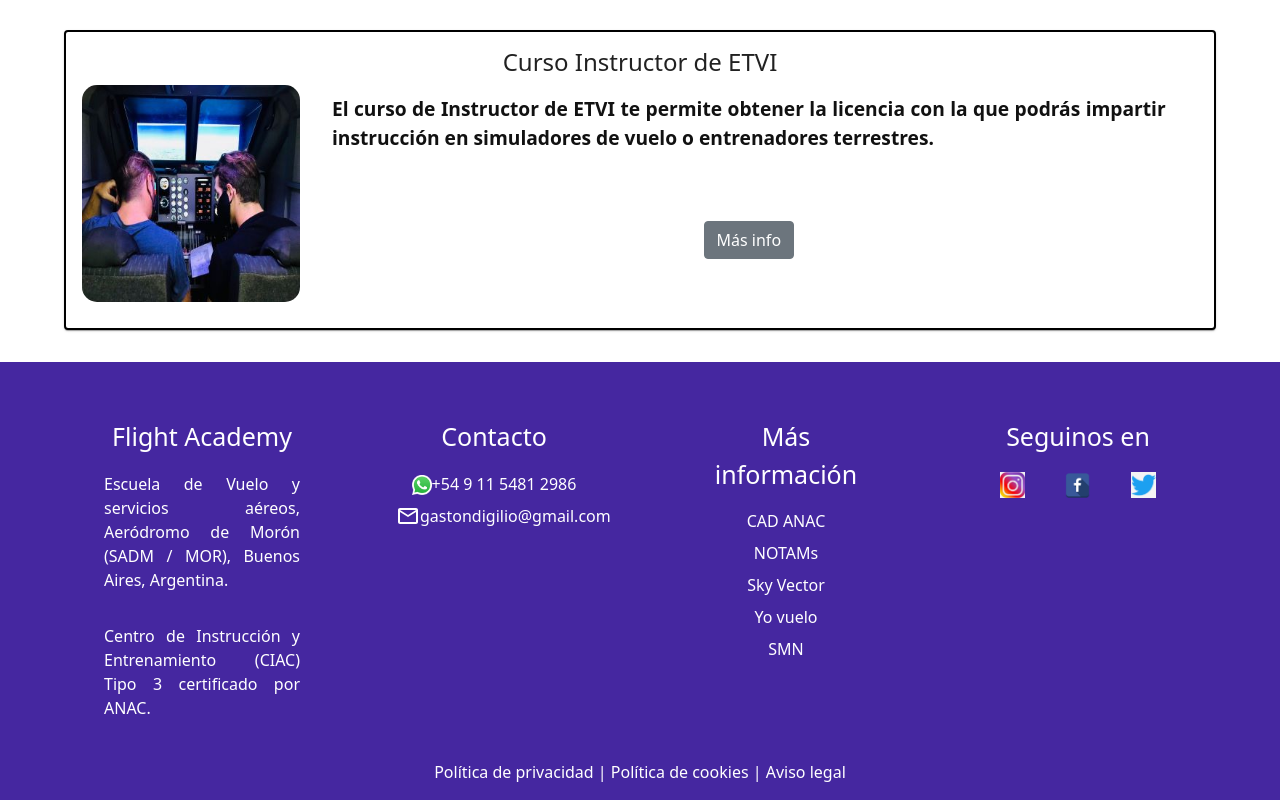
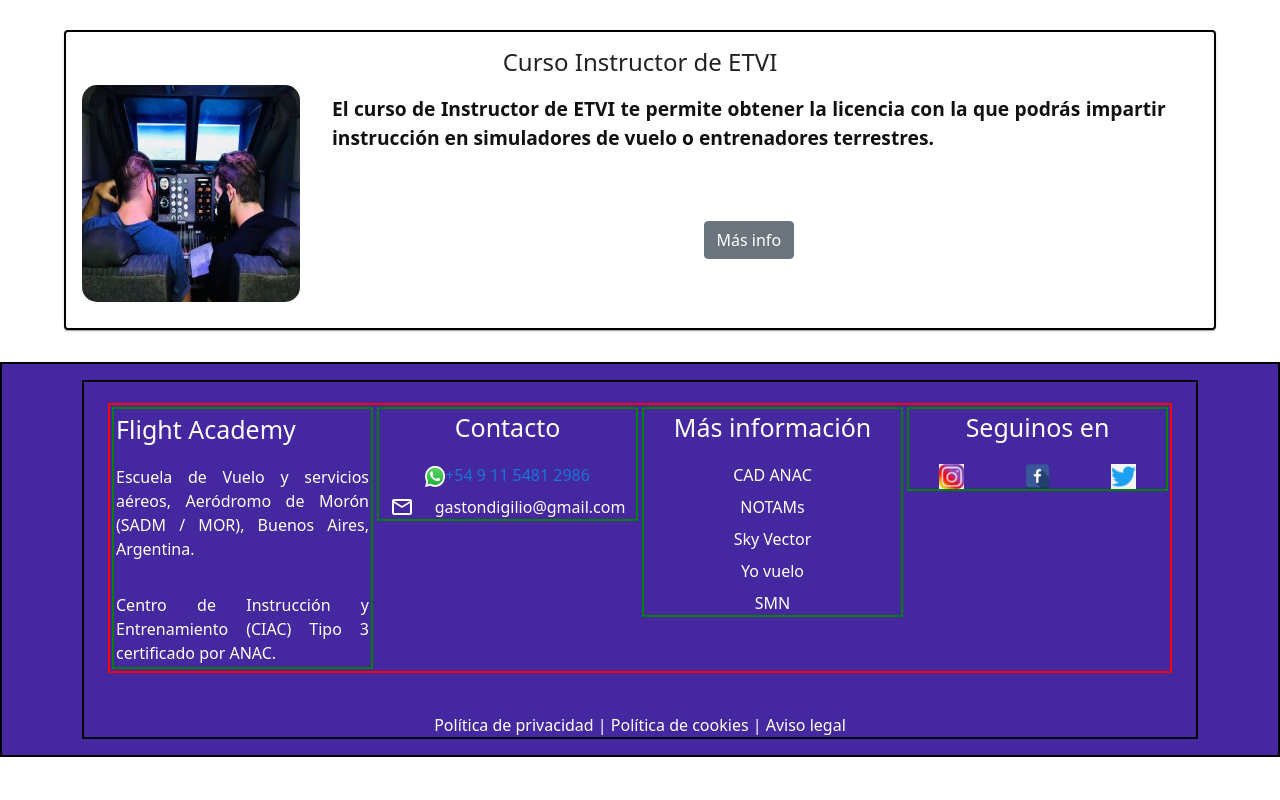
Before and after one commit to gastondigilio/FrontFlightAcademy, a React (Create React App) app: page /cursos in a window 1280 px wide. Shown: the part 1522-2322 px from the top of the page. After the commit the page ends 2279 px from the top, so only its background shows below. Built offline with nearby package versions, Linux system fonts and the light colour scheme.

Commit message:
modificandoFooter

```diff
--- a/src/components/footer/footer.css
+++ b/src/components/footer/footer.css
@@ -15,6 +15,7 @@ a:active {
 
 .footerName{
   text-align: justify;
+  margin: 2px;
 }
 
 .asdasd{
@@ -22,3 +23,23 @@ a:active {
   flex-direction: column;
   justify-content: flex-start;
 }
+
+.footerContainer{
+  border: solid 2px black
+
+}
+
+.footerContainer2{
+  border: solid 2px red;
+  display: flex;
+  align-items: flex-start;
+  justify-content: center;
+  flex-direction: row;
+  margin-top: 2%;
+}
+
+.footerContainer3{
+  border: solid 2px green;
+  margin: 2px;
+  width:50%;
+}
--- a/src/components/footer/footer.jsx
+++ b/src/components/footer/footer.jsx
@@ -11,7 +11,7 @@ import TwitterIcon from '../../images/TwitterIcon.png';
 
 export default function Footer() {
     return (
-        <div>
+        <div className="footerContainer">
             <footer sx={{ bgcolor: "yellow" }}>
                 <Box
                     px={{ xs: 3, sm: 10 }}
@@ -20,13 +20,13 @@ export default function Footer() {
                     color='white'
                     sx={{ bgcolor: "#4527a0" }}
                 >
-                    <Container maxWidth='lg'>
-                        <Grid container spacing={12}>
-                            <Grid item xs={9} sm={3} mt={5}>
-                                <div className='footerTitle'>
-                                    <Box>Flight Academy</Box>
-                                </div>
+                    <Container className="footerContainer">
+                        <Grid className="footerContainer2">
+                            <Grid className="footerContainer3">
                                 <div className='footerName'>
+                                    <div className='footerTitle'>
+                                        <Box>Flight Academy</Box>
+                                    </div>
                                     <Box mt={2} sm={10}>
                                         Escuela de Vuelo y servicios aéreos, Aeródromo de Morón (SADM / MOR), Buenos Aires, Argentina.
                                     </Box>
@@ -35,13 +35,17 @@ export default function Footer() {
                                     </Box>
                                 </div>
                             </Grid>
-                            <Grid item xs={9} sm={3} mt={5}>
+                            <Grid className="footerContainer3">
                                 <div className="footerTitle">
                                     <Box>Contacto</Box>
                                 </div>
                                 <Box mt={2}>
-                                    <img src={WhatsappIcon} width={20} />
-                                    +54 9 11 5481 2986
+                                    <div>
+                                        <img src={WhatsappIcon} width={20} />
+                                        <Link href="https://wa.me/5492213554594?text=Me%20interesa%20volar%20con%20ustedes,%20¿Me%20pasaría%20más%20información%20acerca%20de%20la%20escuela?" target="_blank">
+                                            +54 9 11 5481 2986
+                                        </Link>
+                                    </div>
                                 </Box>
                                 <Box mt={1}>
                                     <div className="footerPrueba">
@@ -52,7 +56,7 @@ export default function Footer() {
                                     </div>
                                 </Box>
                             </Grid>
-                            <Grid item xs={9} sm={3} mt={5}>
+                            <Grid className="footerContainer3">
                                 <div className="footerTitle">
                                     <Box>Más información</Box>
                                 </div>
@@ -72,17 +76,17 @@ export default function Footer() {
                                     </Link>
                                 </Box>
                                 <Box mt={1}>
-                                    <Link href='https://yovuelo.com.ar/' target='_blank'color='inherit'>
+                                    <Link href='https://yovuelo.com.ar/' target='_blank' color='inherit'>
                                         Yo vuelo
                                     </Link>
                                 </Box>
                                 <Box mt={1}>
-                                    <Link href='https://www.smn.gob.ar/' target='_blank'color='inherit'>
+                                    <Link href='https://www.smn.gob.ar/' target='_blank' color='inherit'>
                                         SMN
                                     </Link>
                                 </Box>
                             </Grid>
-                            <Grid item xs={9} sm={3} mt={5}>
+                            <Grid className="footerContainer3">
                                 <div className="footerTitle">
                                     <Box>Seguinos en</Box>
                                 </div>
--- a/src/components/landing/login.jsx
+++ b/src/components/landing/login.jsx
@@ -16,6 +16,8 @@ import { createTheme, ThemeProvider } from '@mui/material/styles';
 import foto4 from '../../images/foto4.png';
 import foto6 from '../../images/foto6.png';
 import LoadingUser from './loadingUser'
+import Button from '@mui/material/Button';
+import TextField from '@mui/material/TextField';
 
 function Copyright(props) {
   return (
@@ -97,44 +99,44 @@ export default function SignInSide() {
               <Typography component="h1" variant="h5">
                 Flight Academy
               </Typography>
-              <form onSubmit={e => (e)} sx={{ mt: 1 }}>
-                <input
-                  // margin="normal"
+              <Box component="form" noValidate onSubmit={e => handleSubmit(e)} sx={{ mt: 1 }}>
+                <TextField
+                  margin="normal"
                   required
-                  // fullWidth
-                  // id="email"
+                  fullWidth
+                  id="email"
                   label="Email"
                   name="email"
-                  // autoComplete="email"
+                  autoComplete="email"
                   onChange={handleInputChange}
-                // autoFocus
+                  autoFocus
                 />
-                <input
-                  // margin="normal"
+                <TextField
+                  margin="normal"
                   required
-                  // fullWidth
+                  fullWidth
                   name="pass"
                   label="Contraseña"
                   type="password"
-                  // id="pass"
+                  id="pass"
                   onChange={handleInputChange}
-                // autoComplete="current-password"
+                  autoComplete="current-password"
                 />
                 <FormControlLabel
                   control={<Checkbox value="remember" color="primary" />}
                   label="Mantener sesión iniciada"
                 />
-                <button
-                  // type="submit"
-                  // fullWidth
-                  // variant="contained"
-                  // sx={{ mt: 3, mb: 2 }}
+                <Button
+                  type="submit"
+                  fullWidth
+                  variant="contained"
+                  sx={{ mt: 3, mb: 2 }}
                   onClick={handleSubmit}
                 >
                   Iniciar sesion
-                </button>
+                </Button>
                 {
-                  islogin? < LoadingUser status={islogin} key={input.email} setIslogin={setIslogin} /> : <h4></h4>
+                  islogin ? < LoadingUser status={islogin} key={input.email} setIslogin={setIslogin} /> : <h4></h4>
                 }
                 <Grid container>
                   <Grid item xs>
@@ -153,7 +155,7 @@ export default function SignInSide() {
                   </Grid>
                 </Grid>
                 <Copyright sx={{ mt: 5 }} />
-              </form>
+              </Box>
             </Box>
           </Grid>
         </Grid>
```
